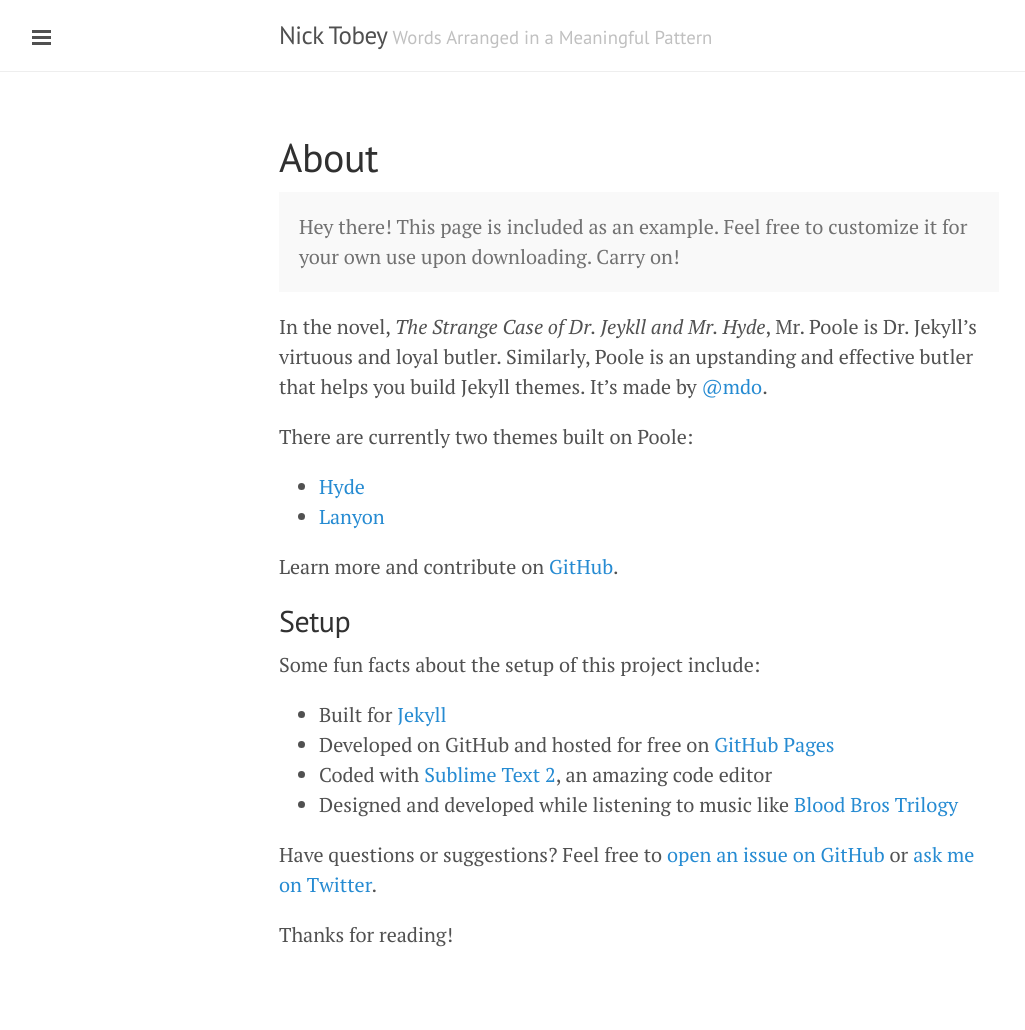
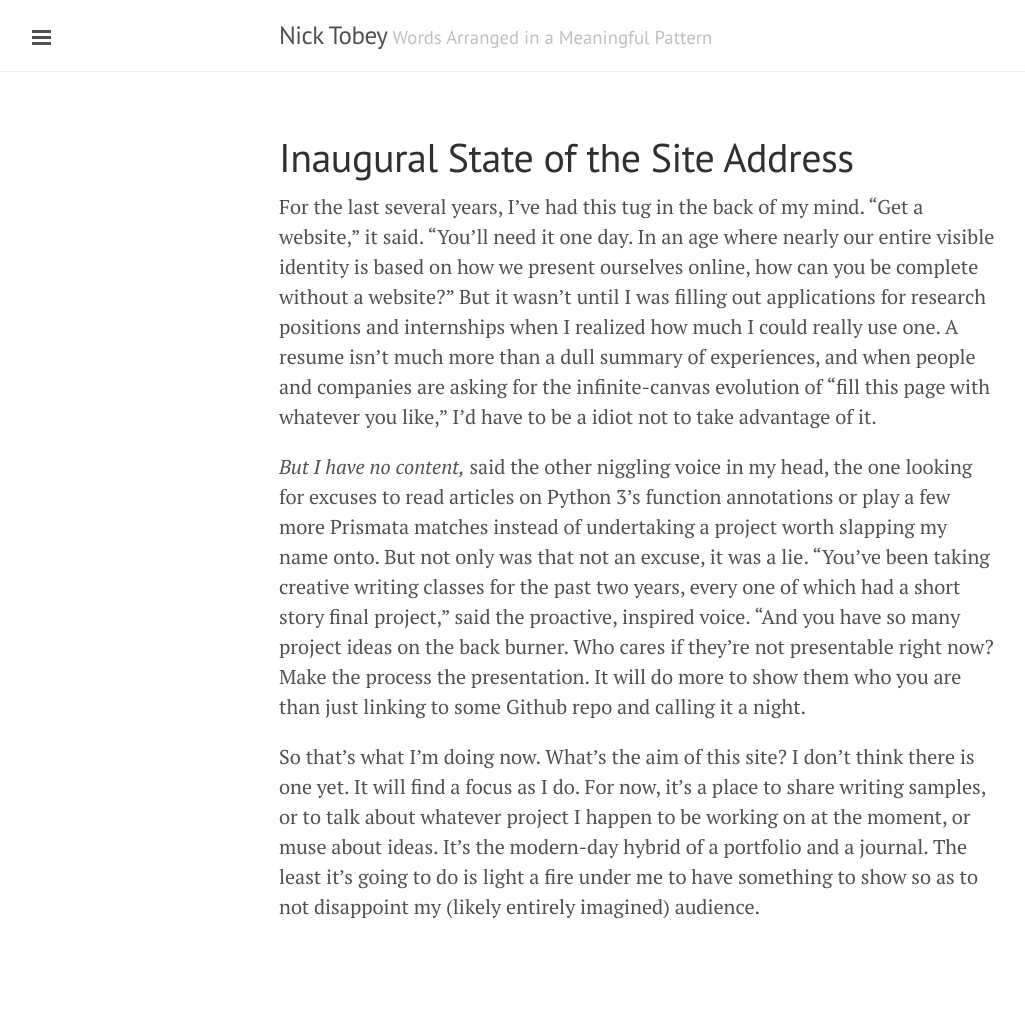
Before and after one commit to rainbowPhoenix/rainbowPhoenix.github.io, a Jekyll site: the page built from about.md, in a window 1280 px wide. Shown: the whole page, without its empty margins (1-1026 px from the left). Built offline with Jekyll 4.4.1, drawn with Linux system fonts in a browser that asks for light colours; Markdown is read by kramdown in place of the engine named in the settings; after the commit the page ends 1002 px from its top, so only the background shows below that.

Commit message:
Update about.md

```diff
--- a/about.md
+++ b/about.md
@@ -1,30 +1,10 @@
 ---
 layout: page
-title: About
+title: Inaugural State of the Site Address
 ---
 
-<p class="message">
-  Hey there! This page is included as an example. Feel free to customize it for your own use upon downloading. Carry on!
-</p>
+For the last several years, I've had this tug in the back of my mind. "Get a website," it said. "You'll need it one day. In an age where nearly our entire visible identity is based on how we present ourselves online, how can you be complete without a website?" But it wasn't until I was filling out applications for research positions and internships when I realized how much I could really use one. A resume isn't much more than a dull summary of experiences, and when people and companies are asking for the infinite-canvas evolution of "fill this page with whatever you like," I'd have to be a idiot not to take advantage of it.
 
-In the novel, *The Strange Case of Dr. Jeykll and Mr. Hyde*, Mr. Poole is Dr. Jekyll's virtuous and loyal butler. Similarly, Poole is an upstanding and effective butler that helps you build Jekyll themes. It's made by [@mdo](https://twitter.com/mdo).
+<i>But I have no content,</i> said the other niggling voice in my head, the one looking for excuses to read articles on Python 3's function annotations or play a few more Prismata matches instead of undertaking a project worth slapping my name onto. But not only was that not an excuse, it was a lie. "You've been taking creative writing classes for the past two years, every one of which had a short story final project," said the proactive, inspired voice. "And you have so many project ideas on the back burner. Who cares if they're not presentable right now? Make the process the presentation. It will do more to show them who you are than just linking to some Github repo and calling it a night.
 
-There are currently two themes built on Poole:
-
-* [Hyde](http://hyde.getpoole.com)
-* [Lanyon](http://lanyon.getpoole.com)
-
-Learn more and contribute on [GitHub](https://github.com/poole).
-
-## Setup
-
-Some fun facts about the setup of this project include:
-
-* Built for [Jekyll](http://jekyllrb.com)
-* Developed on GitHub and hosted for free on [GitHub Pages](https://pages.github.com)
-* Coded with [Sublime Text 2](http://sublimetext.com), an amazing code editor
-* Designed and developed while listening to music like [Blood Bros Trilogy](https://soundcloud.com/maddecent/sets/blood-bros-series)
-
-Have questions or suggestions? Feel free to [open an issue on GitHub](https://github.com/poole/issues/new) or [ask me on Twitter](https://twitter.com/mdo).
-
-Thanks for reading!
+So that's what I'm doing now. What's the aim of this site? I don't think there is one yet. It will find a focus as I do. For now, it's a place to share writing samples, or to talk about whatever project I happen to be working on at the moment, or muse about ideas. It's the modern-day hybrid of a portfolio and a journal. The least it's going to do is light a fire under me to have something to show so as to not disappoint my (likely entirely imagined) audience.
```
